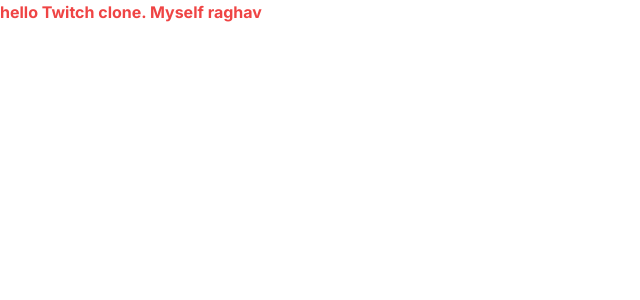
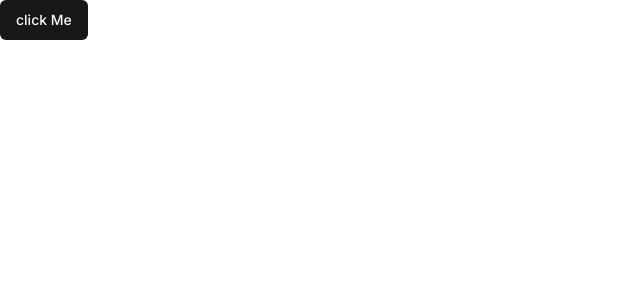
Before and after one commit to R-Bhandari/GameStream, a Next.js app in the folder game-stream/: page / in a window 1280 px wide. Shown: the top 300 px of the page, without its empty margins (0-640 px from the left). Built offline with nearby package versions, Linux system fonts and the light colour scheme.

Commit message:
The initial setup is completed and tested. I added NextJS app with Tailwind CSS on NodeJS server and added ShadCN collection of reusable components till now.

```diff
--- a/game-stream/app/page.tsx
+++ b/game-stream/app/page.tsx
@@ -1,8 +1,9 @@
-import Image from "next/image";
+import { Button } from "@/components/ui/button";
 
 export default function Home() {
   return (
-   <p className="text-red-500 font-bold">hello Twitch clone. Myself raghav</p>
-
+   <Button>
+    click Me
+   </Button>
   );
 }
--- /dev/null
+++ b/game-stream/components/ui/button.tsx
@@ -0,0 +1,56 @@
+import * as React from "react"
+import { Slot } from "@radix-ui/react-slot"
+import { cva, type VariantProps } from "class-variance-authority"
+
+import { cn } from "@/lib/utils"
+
+const buttonVariants = cva(
+  "inline-flex items-center justify-center whitespace-nowrap rounded-md text-sm font-medium ring-offset-background transition-colors focus-visible:outline-none focus-visible:ring-2 focus-visible:ring-ring focus-visible:ring-offset-2 disabled:pointer-events-none disabled:opacity-50",
+  {
+    variants: {
+      variant: {
+        default: "bg-primary text-primary-foreground hover:bg-primary/90",
+        destructive:
+          "bg-destructive text-destructive-foreground hover:bg-destructive/90",
+        outline:
+          "border border-input bg-background hover:bg-accent hover:text-accent-foreground",
+        secondary:
+          "bg-secondary text-secondary-foreground hover:bg-secondary/80",
+        ghost: "hover:bg-accent hover:text-accent-foreground",
+        link: "text-primary underline-offset-4 hover:underline",
+      },
+      size: {
+        default: "h-10 px-4 py-2",
+        sm: "h-9 rounded-md px-3",
+        lg: "h-11 rounded-md px-8",
+        icon: "h-10 w-10",
+      },
+    },
+    defaultVariants: {
+      variant: "default",
+      size: "default",
+    },
+  }
+)
+
+export interface ButtonProps
+  extends React.ButtonHTMLAttributes<HTMLButtonElement>,
+    VariantProps<typeof buttonVariants> {
+  asChild?: boolean
+}
+
+const Button = React.forwardRef<HTMLButtonElement, ButtonProps>(
+  ({ className, variant, size, asChild = false, ...props }, ref) => {
+    const Comp = asChild ? Slot : "button"
+    return (
+      <Comp
+        className={cn(buttonVariants({ variant, size, className }))}
+        ref={ref}
+        {...props}
+      />
+    )
+  }
+)
+Button.displayName = "Button"
+
+export { Button, buttonVariants }
--- a/game-stream/package.json
+++ b/game-stream/package.json
@@ -9,6 +9,7 @@
     "lint": "next lint"
   },
   "dependencies": {
+    "@radix-ui/react-slot": "^1.1.0",
     "class-variance-authority": "^0.7.0",
     "clsx": "^2.1.1",
     "lucide-react": "^0.436.0",
```
Also changed, not shown: 1 other file (tests, documents, lock files or other folders).
